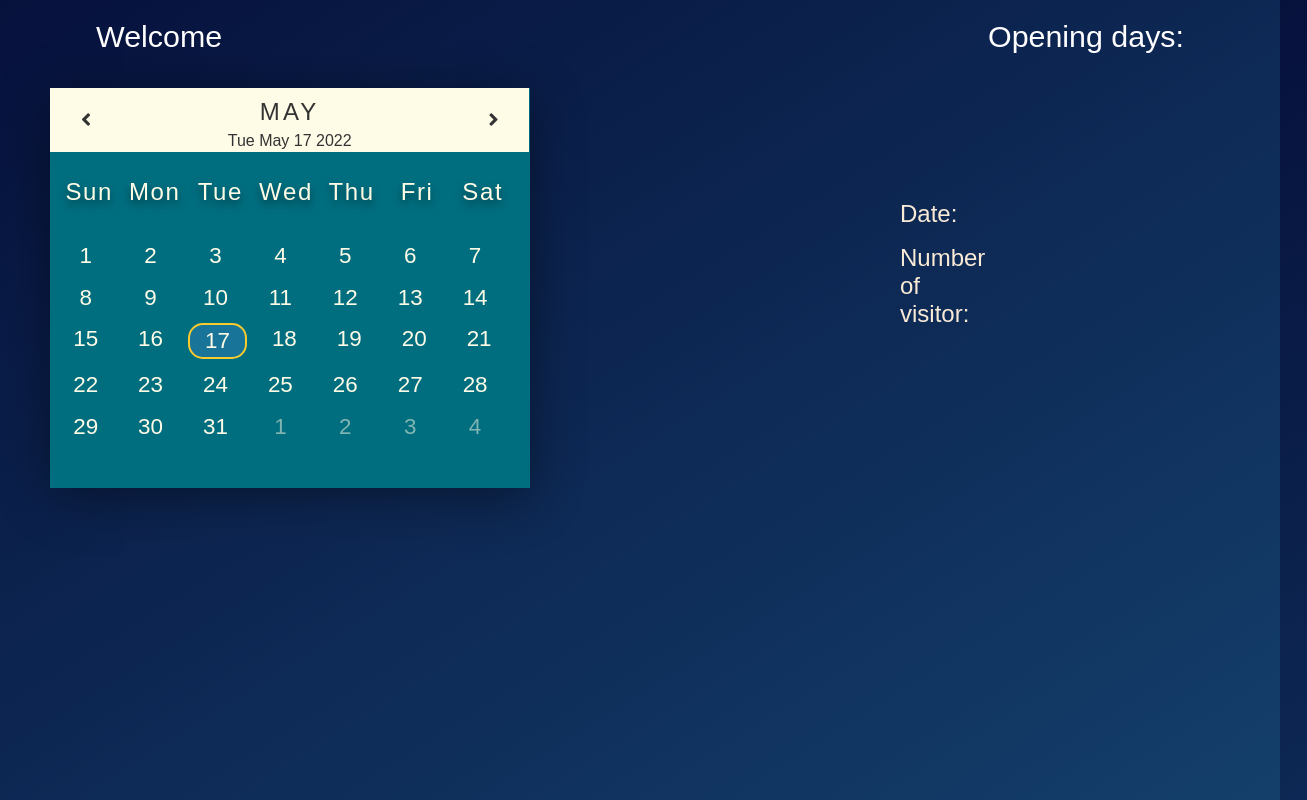
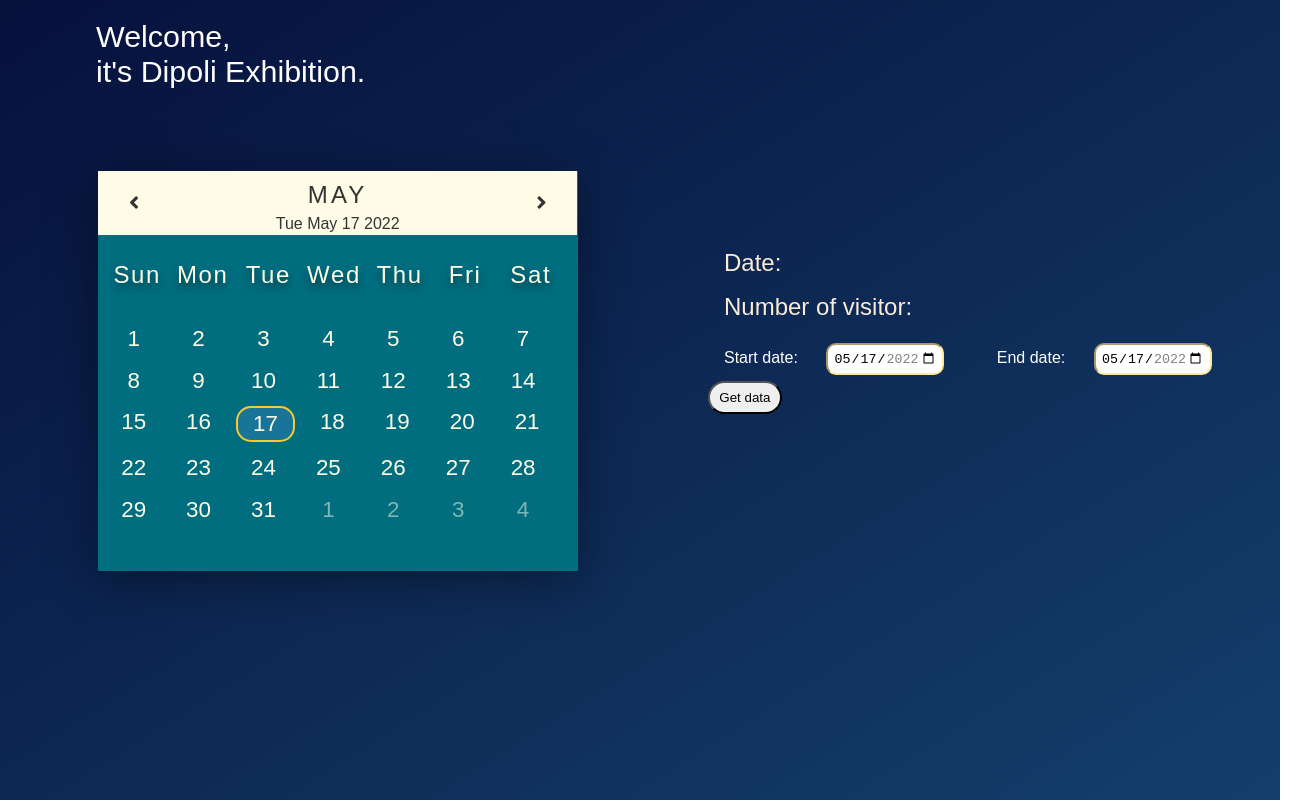
Before and after one commit to nabatsen/ELEC-C9821-2022-Project-Visitor-Tracker-team3, a plain HTML site: page GUI/index.html in a window 1280 px wide. Shown: the whole page, 1307 px wide, since content can reach past the window. Drawn offline with nearby package versions, Linux system fonts and the light colour scheme; no server answers.

Commit message:
Data on range of time

```diff
--- a/GUI/app.js
+++ b/GUI/app.js
@@ -1,11 +1,40 @@
 'use strict';
-// import fetch from 'node-fetch';
 
-// const fetch_btn = document.querySelector('.fetch-api');
-// const addData = document.querySelector('.add-data');
 const labelWelcome = document.querySelector('.welcome');
 let visitor = document.querySelector('.show_visitor');
 let show_date = document.querySelector('.show_date');
+const getData = document.querySelector('.range-data');
+let start_date;
+let end_date;
+
+const getDataOnRange = function (startDate, endDate) {
+  axios
+    .get(
+      `http://localhost:3000/api/stat?id=1&startdate=${startDate}&enddate=${endDate}`
+    )
+    .then(response => {
+      console.log(response.data);
+      response.data.forEach(data => {
+        console.log(data.date, data.visitors);
+      });
+    });
+};
+const chooseRangeDate = function () {
+  document.getElementById('start').addEventListener('change', function () {
+    console.log(this.value);
+    start_date = this.value;
+  });
+  document.getElementById('end').addEventListener('change', function () {
+    console.log(this.value);
+    end_date = this.value;
+  });
+  getData.addEventListener('click', function () {
+    console.log(start_date);
+    console.log(end_date);
+    getDataOnRange(start_date, end_date);
+  });
+};
+chooseRangeDate();
 const months = [
   'January',
   'February',
@@ -20,6 +49,7 @@ const months = [
   'November',
   'December',
 ];
+
 //////////
 function statOnDate(date) {
   axios
@@ -76,7 +106,7 @@ const renderCalendar = () => {
 
   const nextDays = 7 - lastDayIndex - 1;
 
-  console.log(date.getMonth());
+  // console.log(date.getMonth());
 
   document.querySelector('.date h1').innerHTML = months[date.getMonth()];
 
@@ -119,7 +149,7 @@ renderCalendar();
 
 axios.get('http://localhost:3000/api/stat?id=1').then(response => {
   // let visitor = document.querySelector('.show_visitor');
-  visitor.innerHTML += ' ' + response.data[1].visitors;
+  visitor.innerHTML += ' ' + response.data[response.data.length - 1].visitors;
   // let date = document.querySelector('.show_date');
-  show_date.innerHTML += '<br>' + response.data[1].date;
+  show_date.innerHTML += '<br>' + response.data[response.data.length - 1].date;
 });
--- a/GUI/index.html
+++ b/GUI/index.html
@@ -20,8 +20,10 @@
       console.log(response)
     }></script> -->
     <nav>
-      <p class="welcome">Welcome</p>
-      <p class="opening-days">Opening days:</p>
+      <p class="welcome">
+        Welcome, <br />
+        it's Dipoli Exhibition.
+      </p>
     </nav>
     <table>
       <tbody>
@@ -55,6 +57,25 @@
             <button class="add-data">Add statistic</button> -->
             <p class="show_date">Date:</p>
             <p class="show_visitor">Number of visitor:</p>
+            <label for="start">Start date:</label>
+            <input
+              type="date"
+              id="start"
+              name="trip-start"
+              value="2022-05-17"
+              min="2022-01-01"
+              max="2022-12-31"
+            />
+            <label for="end">End date:</label>
+            <input
+              type="date"
+              id="end"
+              name="trip-start"
+              value="2022-05-17"
+              min="2022-01-01"
+              max="2022-12-31"
+            />
+            <button class="range-data">Get data</button>
           </td>
         </tr>
       </tbody>
--- a/GUI/style/style.css
+++ b/GUI/style/style.css
@@ -11,8 +11,6 @@ body {
   font-weight: 400;
   color: #333;
   background-image: linear-gradient(to top left, #143f6b 0%, #06113c 100%);
-  /* display: flex; */
-  /* padding: 0.3rem; */
   height: 100vh;
 }
 
@@ -22,16 +20,39 @@ nav {
   align-items: center;
   padding: 0 2rem;
 }
-.welcome,
-.opening-days {
+.welcome {
   color: #fffeff;
   font-size: 1.9rem;
   font-weight: 500;
   padding: 1.2rem 4rem 0;
 }
+label {
+  /* display: block; */
+  color: #fffeff;
+  font-size: 1rem;
+  font-weight: 500;
+  padding: 0 1.5rem 0 3rem;
+}
 
+input,
+label {
+  margin: 0.4rem 0;
+  border-radius: 10px;
+}
+#start,
+#end {
+  /* margin: 2em 1.5em 0; */
+  padding: 0.4em;
+  border-color: #ffe69a;
+}
+.range-data {
+  padding: 0.5em 0.7em 0.5em;
+  margin: 0 2rem 0 2rem;
+  border-radius: 20px;
+  font-family: 'Montserrat', sans-serif;
+}
 .container {
-  padding: 2rem 3rem 0;
+  padding: 5rem 6rem 0;
 }
 .calendar {
   width: 30rem;
@@ -136,7 +157,7 @@ nav {
   color: antiquewhite;
   cursor: pointer;
   transition: all 0.3s;
-  padding: 0 20rem 1rem;
+  padding: 0 20rem 1rem 3rem;
 }
 
 @keyframes to-top {
--- a/statAPI/data/statistic.json
+++ b/statAPI/data/statistic.json
@@ -1,7 +1,11 @@
 {
   "1": [
+    { "date": "2022-05-01", "visitors": 3 },
     { "date": "2022-05-02", "visitors": 22 },
+    { "date": "2022-05-03", "visitors": 4 },
     { "date": "2022-05-04", "visitors": 10 },
-    { "date": "2022-05-11", "visitors": 3 }
+    { "date": "2022-05-05", "visitors": 6 },
+    { "date": "2022-05-11", "visitors": 3 },
+    { "date": "2022-05-17", "visitors": 19 }
   ]
 }
```
